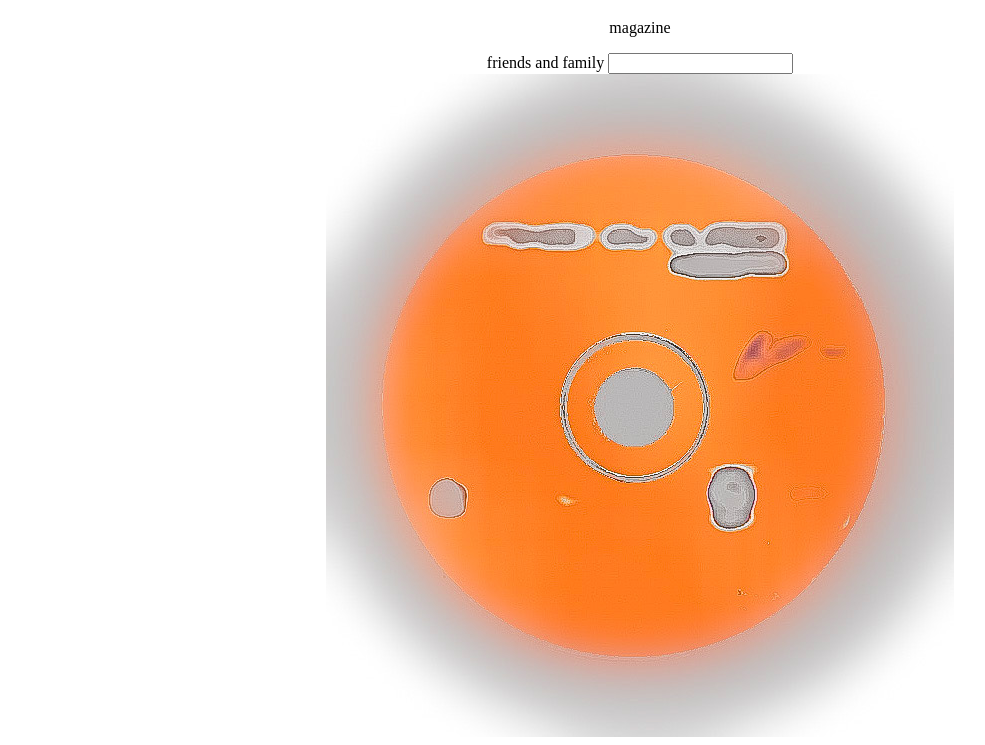
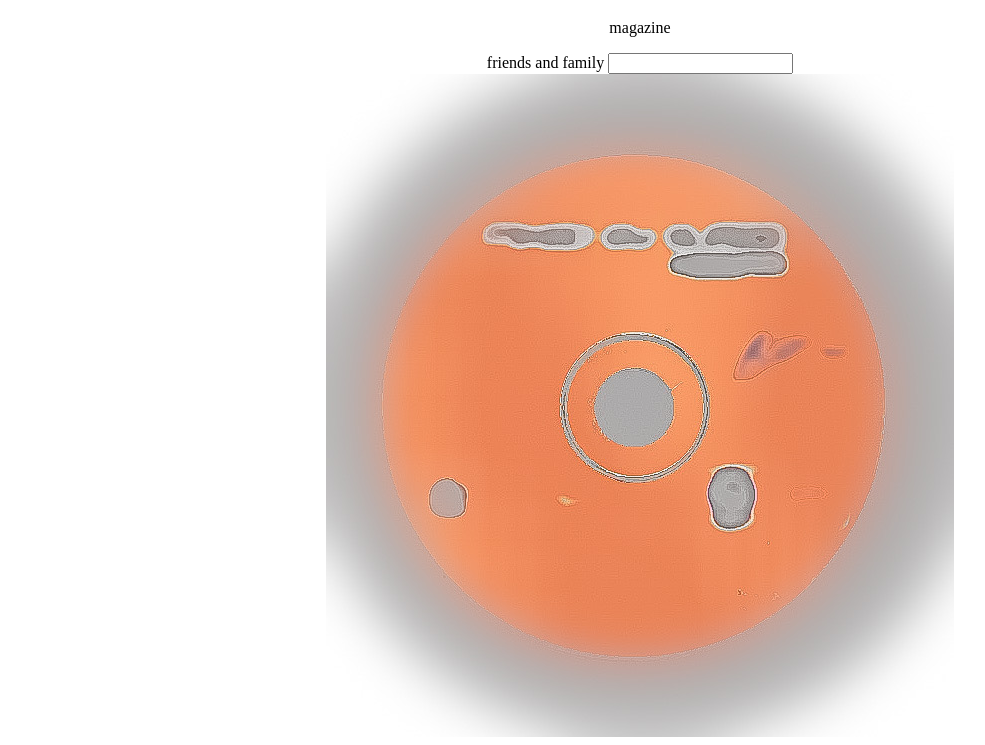
Before and after one commit to wwept/amonperemag, a plain HTML site: page amonperemag.html in a window 1280 px wide. Shown: the part 105-850 px from the top of the page, without its empty margins (0-985 px from the left). Drawn offline with Linux system fonts and the light colour scheme.

Commit message:
Update amonperemag.html

```diff
--- a/amonperemag.html
+++ b/amonperemag.html
@@ -15,7 +15,7 @@
   <input id="password" type="password">
 
    <center>
- <img src="8A804296-31C4-48A8-A1CA-77F806CEDAF2.jpeg" title="password is drowssap">
+ <img src="A72C3582-83DC-4670-8FCE-DD6E25DC31D7.jpeg" title="password is drowssap">
 </center>
 </body>
 </html>
```
